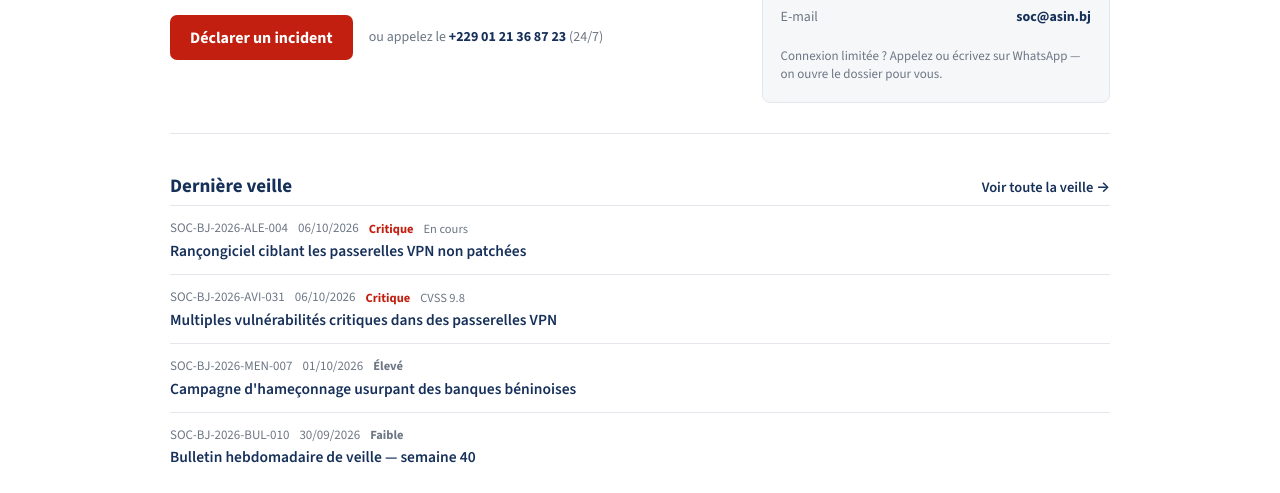
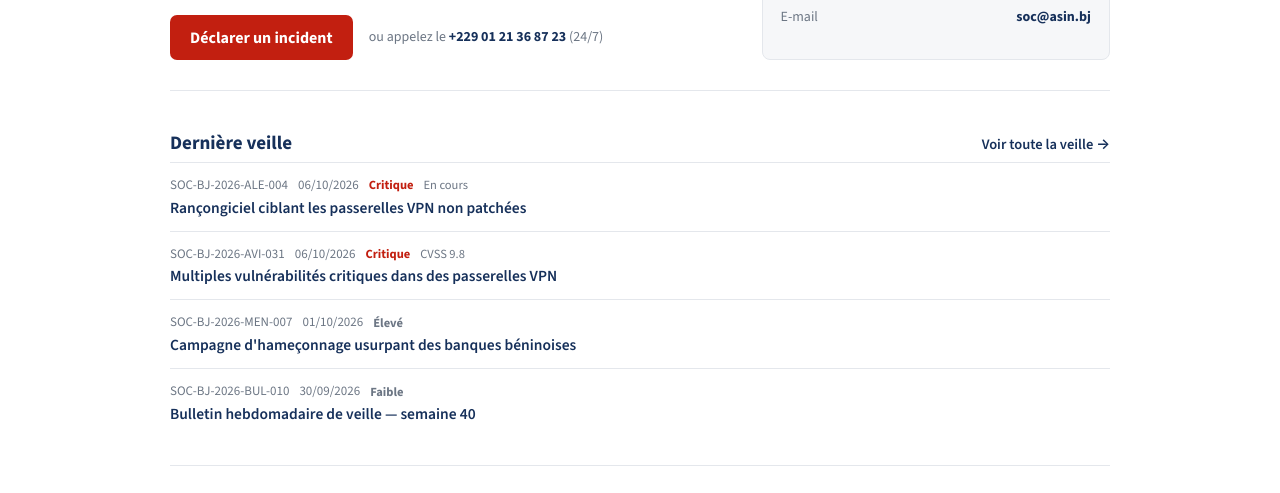
Before and after one commit to mehinto1405/OIIC, a plain HTML site: page index.html in a window 1280 px wide. Shown: the part 277-770 px from the top of the page. Drawn offline with nearby package versions, Linux system fonts and the light colour scheme.

Commit message:
Update index.html

```diff
--- a/index.html
+++ b/index.html
@@ -202,7 +202,6 @@ footer{border-top:1px solid var(--line);background:var(--alt);margin-top:10px}
         <div class="chan"><span class="cl2">Téléphone 24/7</span><b>+229 01 21 36 87 23</b></div>
         <div class="chan"><span class="cl2">WhatsApp</span><b>+229 01 00 00 00 00</b></div>
         <div class="chan"><span class="cl2">E-mail</span><b>soc@asin.bj</b></div>
-        <p class="note2">Connexion limitée ? Appelez ou écrivez sur WhatsApp — on ouvre le dossier pour vous.</p>
       </div>
     </div>
 
```
